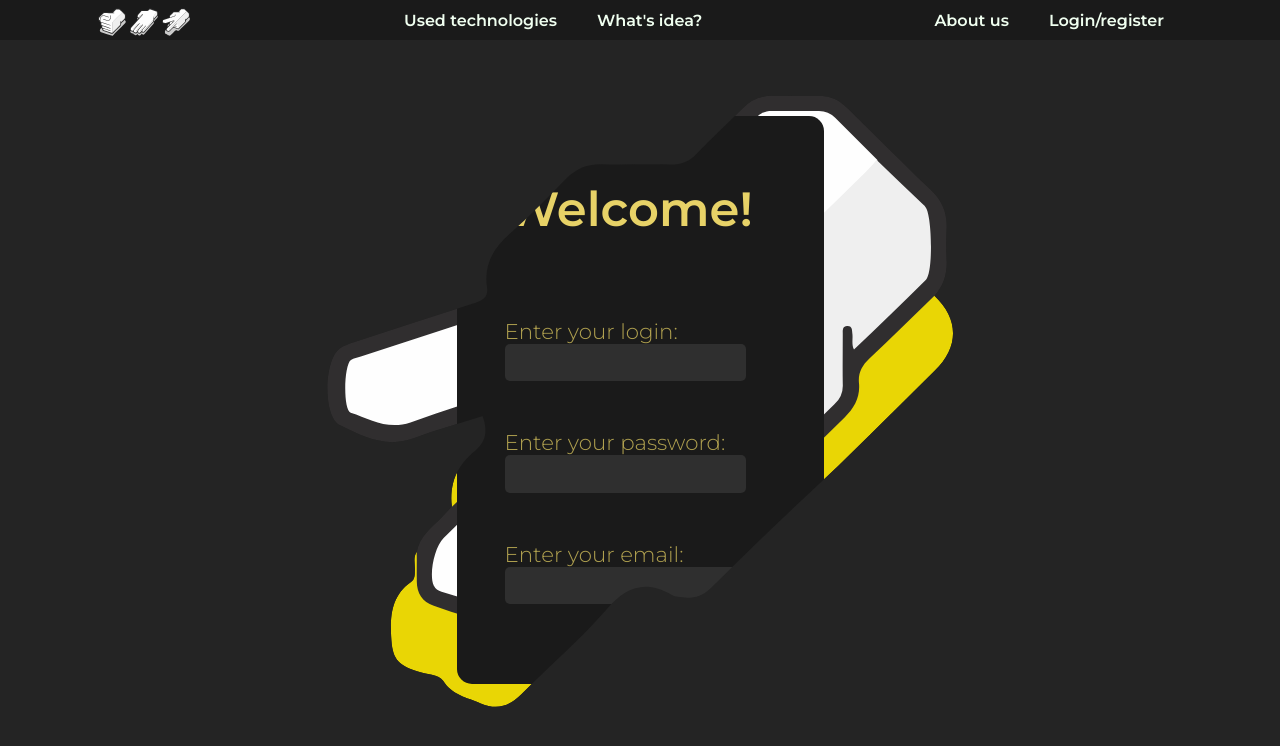
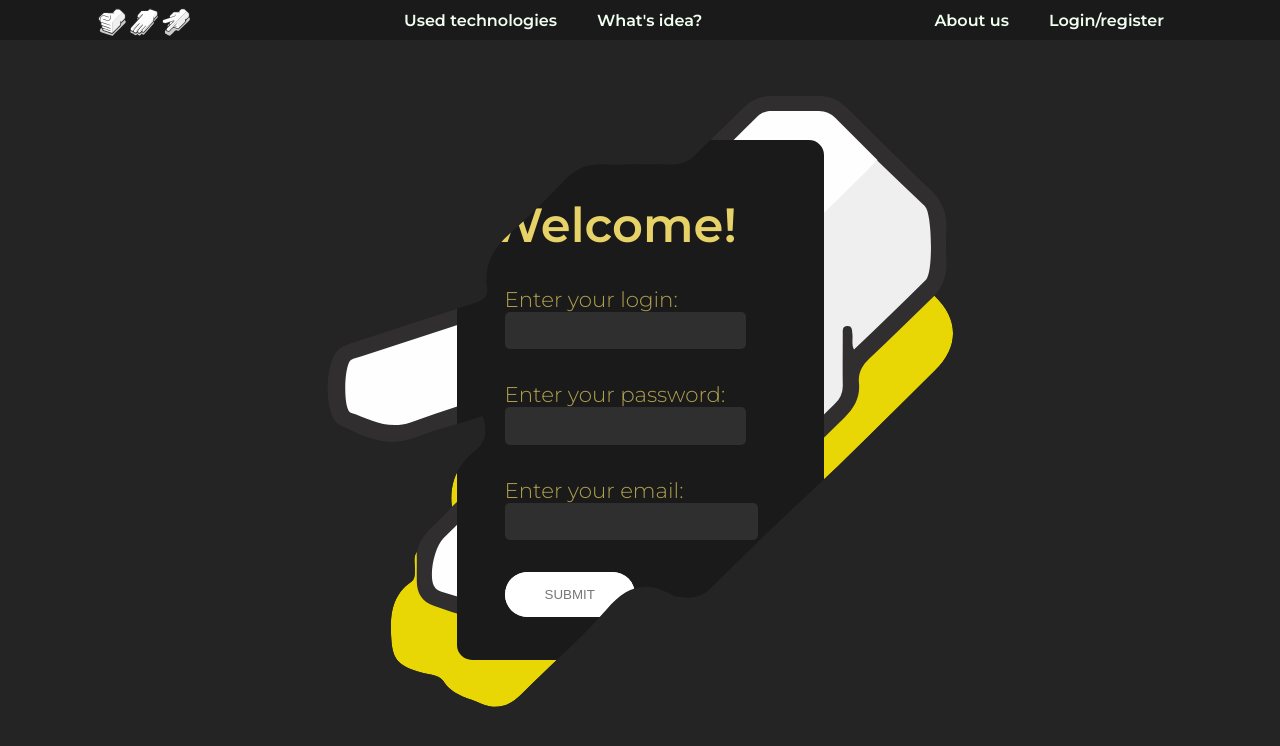
Before and after one commit to n0sebleeded/react-sciparo, a React (Vite) app: page /register in a window 1280 px wide. Shown: the top 746 px of the page. Built offline with nearby package versions, Linux system fonts and the light colour scheme.

Commit message:
validation

```diff
--- a/package.json
+++ b/package.json
@@ -13,9 +13,11 @@
     "framer-motion": "^10.17.9",
     "react": "^18.2.0",
     "react-dom": "^18.2.0",
+    "react-hook-form": "^7.50.0",
     "react-redux": "^9.0.4",
     "react-router-dom": "^6.21.1",
-    "redux": "^5.0.1"
+    "redux": "^5.0.1",
+    "sass": "^1.70.0"
   },
   "devDependencies": {
     "@types/react": "^18.2.43",
--- a/src/components/Login.tsx
+++ b/src/components/Login.tsx
@@ -1,6 +1,12 @@
 import '../../src/components/componentsStyles/login.css'
+import '../../src/components/componentsStyles/btn.css'
+import {useForm} from "react-hook-form";
+import {IFormData} from "../specs/interfaces.tsx";
+// ... (imports and styles)
+
 const Login = () => {
-    //TODO: mask adaptivity, or mask turn off on mobile
+    const { register, handleSubmit, formState: { errors }} = useForm<IFormData>();
+
     return (
         <div className="login-container">
             <div className="login-box">
@@ -8,18 +14,67 @@ const Login = () => {
                     <h1>Welcome!</h1>
                 </div>
                 <div className="form">
-                    <form action="">
+                    <form onSubmit={handleSubmit((data) => console.log(data))}>
                         <div className="login-field">
                             <p>Enter your login: </p>
-                            <input className="inp-format" type="text" name="" id=""/>
+                            <input className="inp-format" type="text" id="username" {...register("username", {
+                                required: "This is a required value",
+                                minLength: {
+                                    value: 4,
+                                    message: "Minimum length - 4 characters"
+                                },
+                                maxLength: {
+                                    value: 15,
+                                    message: "Maximum length - 4 characters"
+                                },
+                                pattern: {
+                                    value: /^[a-z0-9_-]{4,15}$/,
+                                    message: "Only english letters or digits"
+                                }
+                            })}/>
                         </div>
+                        {
+                            errors.username?.message &&
+                            <p className="error-box">{errors.username?.message}</p>
+                        }
                         <div className="password-field">
                             <p>Enter your password: </p>
-                            <input className="inp-format" type="text" name="" id=""/>
+                            <input className="inp-format" type="text" id="passw" {...register("password", {
+                                required: "This field is required",
+                                minLength: {
+                                    value: 8,
+                                    message: "Minimum length - 8 characters"
+                                },
+                                maxLength: {
+                                    value: 20,
+                                    message: "Maximum length - 4 characters"
+                                },
+                                pattern: {
+                                    value: /^(?=.*[A-Za-z])(?=.*\d)[A-Za-z\d]{8,20}$/,
+                                    message: "Password must contain a letter and a digit",
+                                }
+                            })} />
                         </div>
+                        {
+                            errors.password?.message &&
+                            <p className="error-box">{errors.password?.message}</p>
+                        }
                         <div className="email-field">
                             <p>Enter your email: </p>
-                            <input className="inp-format-rev" type="text" name="" id=""/>
+                            <input className="inp-format-rev" {...register("email", {
+                                required: "This field is required",
+                                pattern: {
+                                    value: /^[\w-\.]+@([\w-]+\.)+[\w-]{2,4}$/g,
+                                    message: "Incorrect value"
+                                }
+                            })} type="text" id="emai"/>
+                        </div>
+                        {
+                            errors.email?.message &&
+                            <p className="error-box">{errors.email?.message}</p>
+                        }
+                        <div className="button-field">
+                            <button type="submit" className="btn btn-white btn-animate">submit</button>
                         </div>
                     </form>
                 </div>
--- a/src/components/RootLayout.tsx
+++ b/src/components/RootLayout.tsx
@@ -1,4 +1,4 @@
-import { Outlet } from "react-router-dom";
+import { Outlet, Link } from "react-router-dom";
 import '../components/componentsStyles/rootLayout.css';
 
 const RootLayout = () => {
@@ -6,11 +6,13 @@ const RootLayout = () => {
         <>
             <div className="navbar">
                 <div className="navbar-item-set">
-                    <div className="logo-img-container">
-                        <img className="logo-img" src="../../src/assets/card_rock.svg" alt="rock"/>
-                        <img className="logo-img" src="../../src/assets/card_paper.svg" alt="paper"/>
-                        <img className="logo-img" src="../../src/assets/card_scissor.svg" alt="scissor"/>
-                    </div>
+                    <Link to="/">
+                        <div className="logo-img-container">
+                            <img className="logo-img" src="../../src/assets/card_rock.svg" alt="rock"/>
+                            <img className="logo-img" src="../../src/assets/card_paper.svg" alt="paper"/>
+                            <img className="logo-img" src="../../src/assets/card_scissor.svg" alt="scissor"/>
+                        </div>
+                    </Link>
                 </div>
                 <div className="navbar-item-set">
                     <a className="navbar-item" href="#">Used technologies</a>
@@ -18,7 +20,7 @@ const RootLayout = () => {
                 </div>
                 <div className="navbar-item-set">
                     <a className="navbar-item" href="#">About us</a>
-                    <a className="navbar-item" href="#">Login/register</a>
+                    <Link to="/register" className="navbar-item">Login/register</Link>
                 </div>
             </div>
             <div className="outlet-container">
--- /dev/null
+++ b/src/components/componentsStyles/btn.css
@@ -0,0 +1,67 @@
+.btn,
+.btn:visited {
+    text-transform: uppercase;
+    text-decoration: none;
+    padding: 15px 40px;
+    display: inline-block;
+    border-radius: 100px;
+    transition: all .2s;
+    position: absolute;
+    cursor: pointer; /* Add cursor style for better UX */
+    border: none; /* Remove default button border */
+    outline: none; /* Remove default button outline */
+}
+
+.btn:hover {
+    transform: translateY(-3px);
+    box-shadow: 0 10px 20px rgba(0, 0, 0, 0.2);
+}
+
+.btn:active {
+    transform: translateY(-1px);
+    box-shadow: 0 5px 10px rgba(0, 0, 0, 0.2);
+}
+
+.btn-white {
+    background-color: #fff;
+    color: #777;
+}
+
+.btn::after {
+    content: "";
+    display: inline-block;
+    height: 100%;
+    width: 100%;
+    border-radius: 100px;
+    position: absolute;
+    top: 0;
+    left: 0;
+    z-index: -1;
+    transition: all .4s;
+}
+
+.btn-white::after {
+    background-color: #fff;
+}
+
+.btn:hover::after {
+    transform: scaleX(1.4) scaleY(1.6);
+    opacity: 0;
+}
+
+.btn-animated {
+    animation: moveInBottom 5s ease-out;
+    animation-fill-mode: backwards;
+}
+
+@keyframes moveInBottom {
+    0% {
+        opacity: 0;
+        transform: translateY(30px);
+    }
+
+    100% {
+        opacity: 1;
+        transform: translateY(0px);
+    }
+}
--- a/src/components/componentsStyles/login.css
+++ b/src/components/componentsStyles/login.css
@@ -33,7 +33,7 @@
     position: relative;
     display: flex;
     flex-direction: column;
-    padding: 2rem;
+    padding: 3.5rem 2rem;
     background-color: #1a1a1a;
     border-radius: 15px;
     z-index: 2;
@@ -42,27 +42,31 @@
 }
 
 .welcome {
-    padding: 2rem 1rem;
+    padding: 0rem;
     font-size: 18pt;
 }
 
-.login-field, .password-field, .email-field {
+.login-field, .password-field, .email-field, .button-field {
     display: flex;
     flex-direction: column;
     justify-content: start;
     align-items: start;
-    margin: 3rem 1rem;
+    margin: 2rem 1rem;
     font-size: 16pt;
     font-family: 'Montserrat', sans-serif;
     font-weight: lighter;
     color: #c2a300;
 }
 
+.error-box {
+    margin: -1.5rem 1rem;
+}
+
 .form {
     display: flex;
     flex-direction: column;
-    align-items: start;
-    justify-content: start;
+    align-items: center;
+    justify-content: space-between;
 }
 
 .inp-format {
--- a/src/specs/interfaces.tsx
+++ b/src/specs/interfaces.tsx
@@ -20,6 +20,12 @@ export interface ICords {
     y:number
 }
 
+export interface IFormData {
+    username: string;
+    password: string;
+    email: string;
+}
+
 export enum ICardType {
     CARD_PAPER = "CARD_PAPER",
     CARD_SCISSOR = "CARD_SCISSOR",
```
Also changed, not shown: 1 other file (tests, documents, lock files or other folders).
